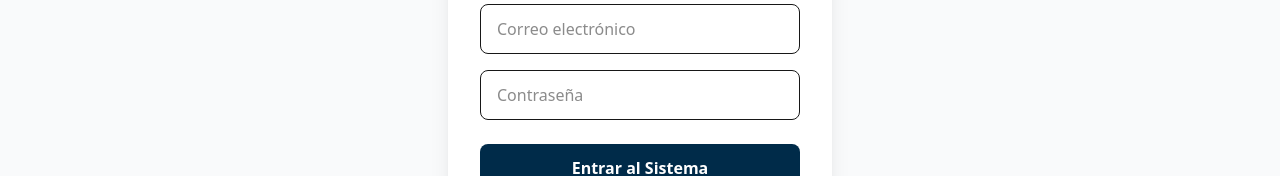
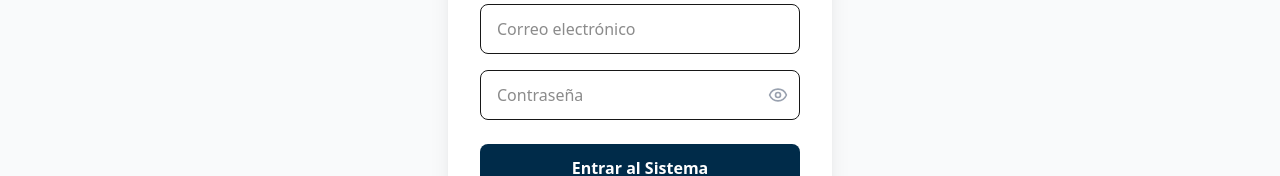
Before and after one commit to Carlos-V24/alumni-isb, a Next.js app: page /login in a window 1280 px wide. Shown: the part 398-574 px from the top of the page. Built offline with nearby package versions, Linux system fonts and the light colour scheme; no server answers.

Commit message:
Mejoras en checkaor contraseñas

```diff
--- a/app/components/Footer.tsx
+++ b/app/components/Footer.tsx
@@ -31,7 +31,7 @@ export default function Footer() {
                 </a>
 
                 <a
-                href="hhttps://www.linkedin.com/groups/12288321"
+                href="https://www.linkedin.com/groups/12288321"
                 target="_blank"
                 rel="noopener noreferrer"
                 className="text-gray-300 hover:text-blue-500 transition-colors duration-300"
--- a/app/login/page.tsx
+++ b/app/login/page.tsx
@@ -5,18 +5,9 @@ import { useState } from "react";
 import { useRouter } from "next/navigation";
 import { supabase } from "@/lib/supabase";
 import {
-  User,
-  GraduationCap,
-  AlertCircle,
-  CheckCircle2,
-  Mail,
-  Menu,
-  X,
-  MapPin,
-  Globe,
   Loader2,
-  Lock,
-  ShieldCheck
+  Eye,
+  EyeOff,
 } from "lucide-react";
 import Link from 'next/link';
 
@@ -27,6 +18,7 @@ export default function Login() {
   const [error, setError] = useState("");
   const router = useRouter();
 
+  const [showPassword, setShowPassword] = useState(false);
   const [isMobileMenuOpen, setIsMobileMenuOpen] = useState(false);
 
   const handleLogin = async (e: React.FormEvent) => {
@@ -59,7 +51,22 @@ export default function Login() {
 
         <div className="space-y-4">
           <input type="email" placeholder="Correo electrónico" required className="w-full px-4 py-3 border rounded-lg" onChange={(e) => setEmail(e.target.value)} />
-          <input type="password" placeholder="Contraseña" required className="w-full px-4 py-3 border rounded-lg" onChange={(e) => setPassword(e.target.value)} />
+          <div className="relative">
+            <input
+                type={showPassword ? "text" : "password"}
+                placeholder="Contraseña"
+                required
+                className="w-full px-4 py-3 border rounded-lg pr-12"
+                onChange={(e) => setPassword(e.target.value)}
+            />
+            <button
+                type="button"
+                onClick={() => setShowPassword(!showPassword)}
+                className="absolute right-3 top-1/2 -translate-y-1/2 text-gray-400 hover:text-isbTeal transition-colors"
+            >
+                {showPassword ? <EyeOff size={20} /> : <Eye size={20} />}
+            </button>
+            </div>
         </div>
 
         <button disabled={loading} className="w-full bg-isbDeepBlue text-white py-3 rounded-lg font-bold hover:bg-isbTeal transition flex justify-center">
--- a/app/page.tsx
+++ b/app/page.tsx
@@ -2,7 +2,6 @@
 
 import Image from "next/image";
 import { useState } from "react";
-import { MapPin, Mail, Menu, X } from "lucide-react";
 import Link from 'next/link';
 
 import Navbar from "./components/Navbar";
@@ -94,7 +93,7 @@ export default function Home() {
               tabIndex={0}
             >
               <Image
-                src="https://djxudbldtyuyenvtiduw.supabase.co/storage/v1/object/public/tu-bucket/imagen-3.jpg"
+                src="https://djxudbldtyuyenvtiduw.supabase.co/storage/v1/object/public/src/Trabajo_equipo.jpg"
                 alt="Proyectos y trabajo en equipo"
                 fill
                 className="object-cover transition-transform duration-500 group-hover:scale-105 group-focus:scale-105"
--- a/app/sign-up/page.tsx
+++ b/app/sign-up/page.tsx
@@ -11,14 +11,14 @@ import {
   AlertCircle,
   CheckCircle2,
   Mail,
-  Menu,
-  X,
   MapPin,
   Globe,
   Loader2,
   Lock,
   ShieldCheck,
-  Phone
+  Phone,
+  Eye,      // <- Agregado
+  EyeOff    // <- Agregado
 } from "lucide-react";
 
 const ESTADOS_MEXICO = [
@@ -61,6 +61,7 @@ export default function Registro() {
   const [submitStatus, setSubmitStatus] = useState<"idle" | "success" | "error">("idle");
   const [errorMessage, setErrorMessage] = useState("");
   const [passwordError, setPasswordError] = useState("");
+  const [showPassword, setShowPassword] = useState(false); // <- NUEVO ESTADO
 
   // Lógica de 4.5 años para habilitar egreso
   useEffect(() => {
@@ -253,18 +254,29 @@ export default function Registro() {
                 <input required type="tel" maxLength={10} pattern="[0-9]{10}" title="Debe contener 10 dígitos" placeholder="Ej. 5512345678" className="w-full px-4 py-2 border border-gray-300 rounded-lg focus:ring-2 focus:ring-isbTeal outline-none transition" onChange={(e) => setFormData({...formData, telefono: e.target.value})} />
               </div>
 
+              {/* Contenedor de la Contraseña Modificado */}
               <div className="md:col-span-2 p-4 bg-gray-50 border border-gray-200 rounded-xl">
                 <label className="block text-sm font-medium text-gray-700 mb-1 flex items-center">
                   <Lock size={14} className="mr-1 text-gray-400" /> Contraseña de Acceso
                 </label>
+                <div className="relative">
                   <input
                     required
-                  type="password"
+                    type={showPassword ? "text" : "password"}
                     value={formData.contrasena}
                     placeholder="Crea una contraseña segura"
-                  className={`w-full px-4 py-2 border rounded-lg focus:ring-2 outline-none transition ${passwordError ? 'border-red-500 focus:ring-red-500' : 'border-gray-300 focus:ring-isbTeal'}`}
+                    className={`w-full px-4 py-2 border rounded-lg focus:ring-2 outline-none transition pr-12 ${passwordError ? 'border-red-500 focus:ring-red-500' : 'border-gray-300 focus:ring-isbTeal'}`}
                     onChange={handlePasswordChange}
                   />
+                  <button
+                    type="button"
+                    onClick={() => setShowPassword(!showPassword)}
+                    className="absolute right-3 top-1/2 -translate-y-1/2 text-gray-400 hover:text-isbTeal transition-colors focus:outline-none"
+                    aria-label={showPassword ? "Ocultar contraseña" : "Mostrar contraseña"}
+                  >
+                    {showPassword ? <EyeOff size={20} /> : <Eye size={20} />}
+                  </button>
+                </div>
                 {passwordError ? (
                   <p className="text-xs text-red-500 mt-2 flex items-center">
                     <AlertCircle size={12} className="mr-1" /> {passwordError}
```
Lines whose indentation alone changed are shown as unchanged.
